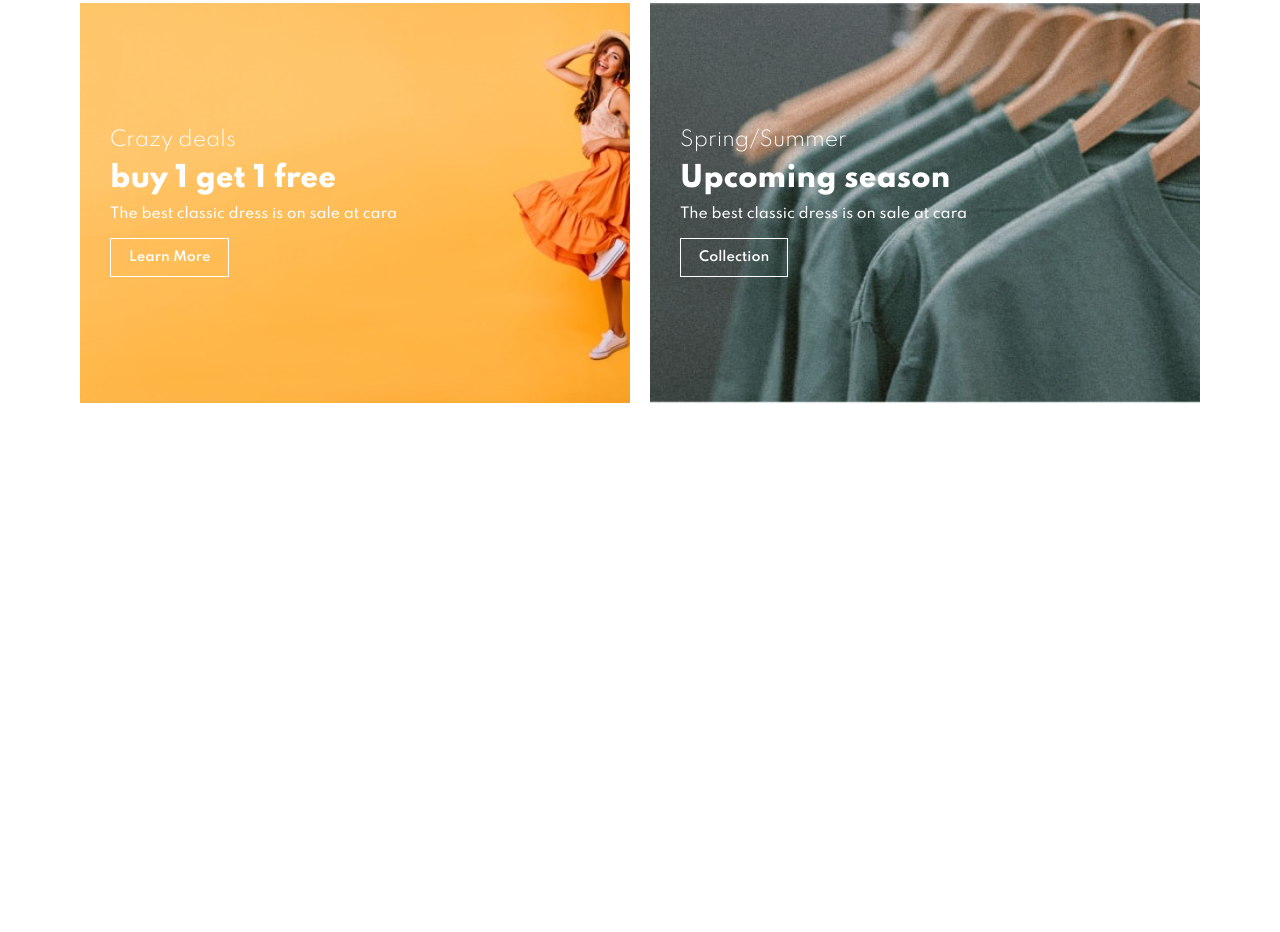
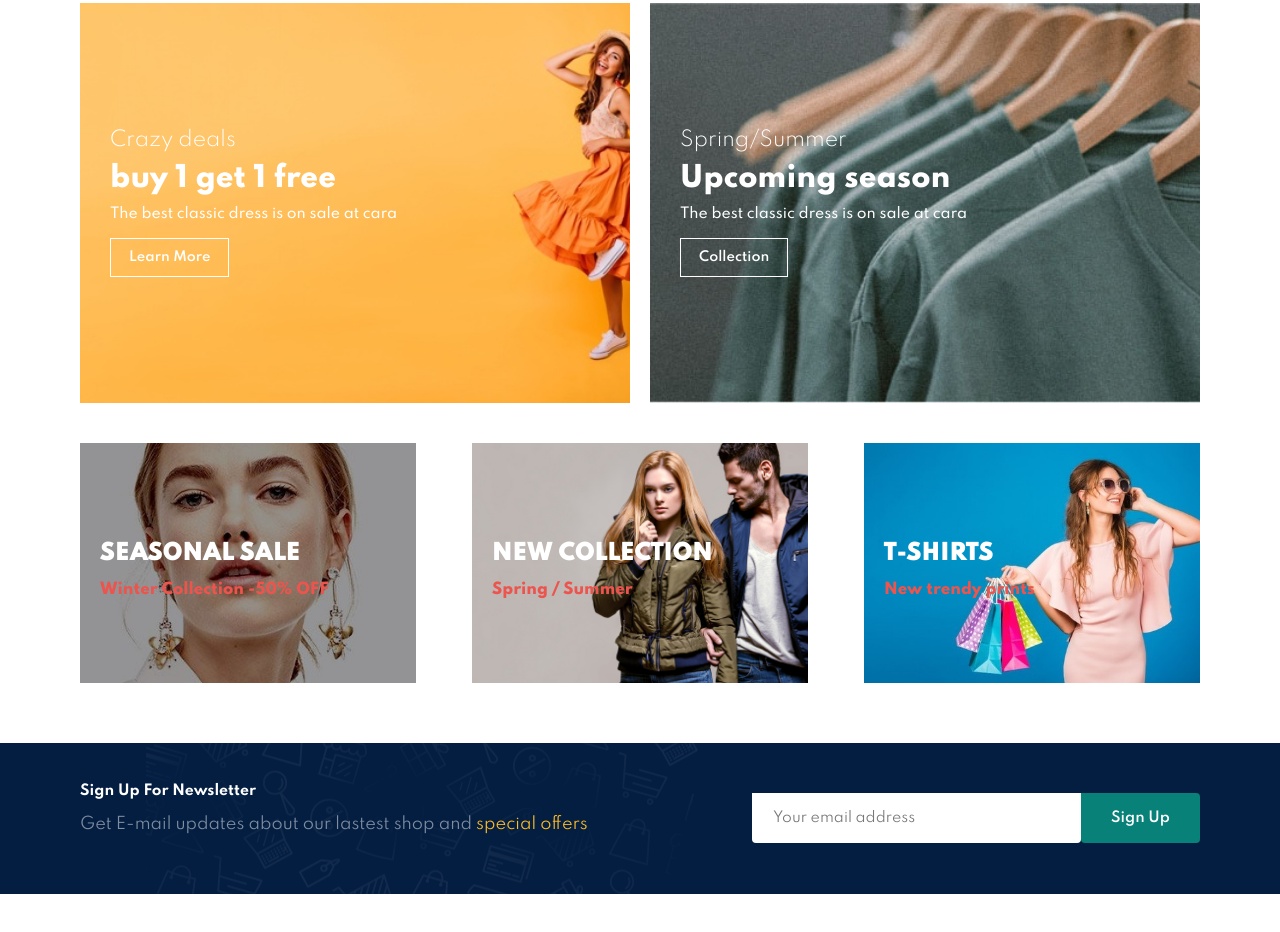
Before and after one commit to Anchal1808/Ecommerce-website, a plain HTML site: page index.html in a window 1280 px wide. Shown: the part 3507-4439 px from the top of the page. Before the commit the page ends 3910 px from the top, so only its background shows below. Drawn offline with Linux system fonts and the light colour scheme.

Commit message:
new update

```diff
--- a/index.html
+++ b/index.html
@@ -351,6 +351,32 @@
         </div>
     </section>
 
+    <section id="banner3">
+        <div class="banner-box ">
+            <h2>SEASONAL SALE</h2>
+            <h3>Winter Collection -50% OFF</h3>
+        </div>
+         <div class="banner-box banner-box2">
+            <h2>NEW COLLECTION</h2>
+            <h3>Spring / Summer </h3>
+        </div>
+         <div class="banner-box banner-box3">
+            <h2>T-SHIRTS</h2>
+            <h3>New trendy prints</h3>
+        </div>
+    </section>
+
+    <section id="newsletter" class="section-p1 section-m1" >
+        <div class="newstext">
+            <h4>Sign Up For Newsletter</h4>
+            <p>Get E-mail updates about our lastest shop and <span>special offers</span></p>
+        </div>
+        <div class="form">
+            <input type="text" placeholder="Your email address">
+            <button class="normal">Sign Up</button>
+        </div>
+    </section>
+
     <script src="script.js"></script>
 </body>
 </html>
--- a/style.css
+++ b/style.css
@@ -21,7 +21,7 @@ h4{
     color: #222;
 }
 h6{
-    font-weight: 700px;
+    font-weight: 700;
     font-size: 12px;
 }
 p{
@@ -306,7 +306,7 @@ background-size: cover;
 }
 #banner button:hover{
     background: #088178;
-    columns: #fff;
+    color: #fff;
 }
 
 
@@ -377,3 +377,88 @@ background-size: cover;
     border: 1px solid #088178;
 
 }
+ #banner3 {
+    display: flex;
+    justify-content: space-between;
+    flex-wrap: wrap;
+    padding: 0 80px;
+    margin-top: 40px;
+ }
+  #banner3 .banner-box{
+    display: flex;
+    flex-direction: column;
+    justify-content: center;
+    align-items: flex-start;
+    background-image: url("img/banner/b7.jpg");
+    /* width: calc(50% - 10px);  both sides equal */
+    min-width: 30%;
+    height: 30vh;
+    background-size: cover;
+    background-position: center;
+    padding: 20px;
+    margin-bottom: 20px;
+ }
+  #banner3 .banner-box2{
+    background-image: url("img/banner/b4.jpg");
+  }
+   #banner3 .banner-box3{
+    background-image: url("img/banner/b18.jpg");
+  }
+ #banner3 h2{
+    color: #fff;
+    font-weight:900 ;
+    font-size: 22px;
+
+ }
+ #banner3 h3{
+    color: #ec544e;
+    font-weight:800 ;
+    font-size: 15px;
+
+ }
+ #newsletter{
+    display: flex;
+    justify-content: space-between;
+    flex-wrap: wrap;
+    align-items: center;
+    background-image: url("img/banner/b14.png");
+    background-repeat: no-repeat;
+    background-position: 20% 30%;
+    background-color: #041e42;
+ }
+ #newsletter h4{
+    font-size: 14px;
+    font-weight: 700;
+    color: #fff;
+ }
+ #newsletter p{
+
+    color:#818ea0;
+ }
+#newsletter p span{
+
+    color: #ffbd27;
+ }
+ #newsletter .form{
+ display: flex;
+ width: 40%;
+ }
+ #newsletter input{
+  height: 3.125rem;
+  padding: 0 1.25rem;
+  font-size:14px ;
+  width: 100%;
+  border: 1px solid transparent;
+  border-radius: 4px;
+  outline: none;
+ border-top-left-radius: 0;
+ border-top-right-radius: 0;
+ }
+ #newsletter  button{
+    background-color: #088178;
+    color: #fff;
+    white-space: nowrap;
+    border-top-left-radius: 0;
+ border-top-left-radius: 0;
+
+ }
```
